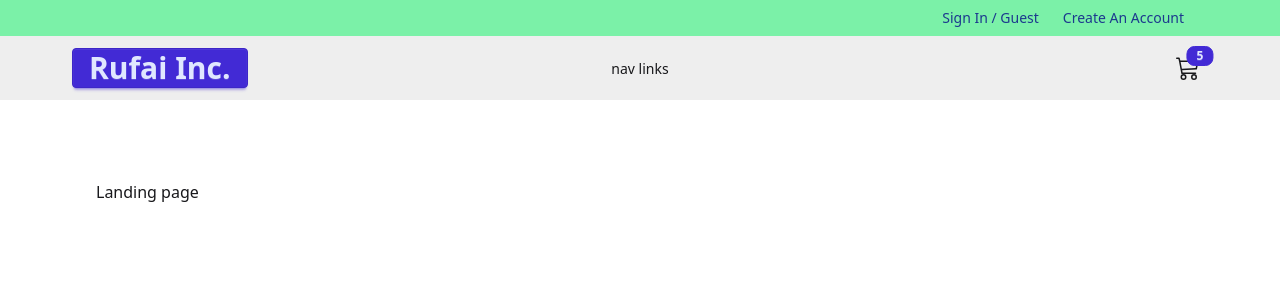
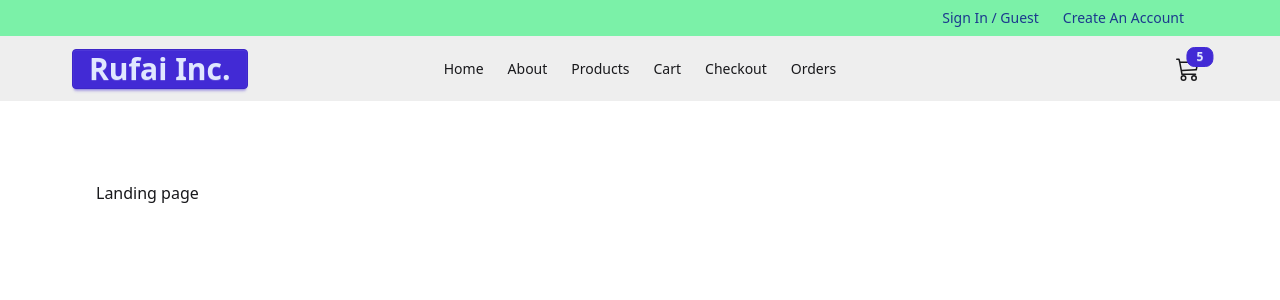
Before and after one commit to abdul-mumin-rufai/rufai-e-commence-react, a React (Vite) app: page / in a window 1280 px wide. Shown: the top 300 px of the page. Built offline with nearby package versions, Linux system fonts and the light colour scheme.

Commit message:
added the navLinks component.

```diff
--- a/src/components/NavBar.jsx
+++ b/src/components/NavBar.jsx
@@ -1,6 +1,7 @@
 import { BsCart3, BsMoonFill, BsSunFill } from 'react-icons/bs';
 import { FaBarsStaggered } from 'react-icons/fa6';
 import { NavLink } from 'react-router-dom';
+import NavLinks from './NavLinks';
 
 function NavBar() {
     return (
@@ -21,14 +22,16 @@ function NavBar() {
                         <ul
                             tabIndex={0}
                             className='menu menu-sm mt-3 z-1 p-2 dropdown-content
-                            shadow bg-base-300'
+                            shadow bg-base-200 rounded-box w-52'
                         >
-                            nav links
+                            <NavLinks/>
                         </ul>
                     </div>
                 </div>
                 <div className="navbar-center hidden lg:flex">
-                    <ul className='menu menu-horizontal'>nav links</ul>
+                    <ul className='menu menu-horizontal'>
+                        <NavLinks />
+                    </ul>
                 </div>
                 <div className="navbar-end">
                     {/* THEME SETUP */}
--- /dev/null
+++ b/src/components/NavLinks.jsx
@@ -0,0 +1,28 @@
+import { NavLink } from "react-router-dom";
+
+const links = [
+    { id: 1, url: '/', text: 'home' },
+    { id: 2, url: 'about', text: 'about' },
+    { id: 3, url: 'products', text: 'products' },
+    { id: 4, url: 'cart', text: 'cart' },
+    { id: 5, url: 'checkout', text: 'checkout' },
+    { id: 6, url: 'orders', text: 'orders' },
+];
+
+const NavLinks = () => {
+
+  return (
+      <>
+          {links.map(link => {
+              const { id, url, text } = link;
+              return <li key={id}>
+                  <NavLink className='capitalize' to={url}>
+                      {text}
+                  </NavLink>
+              </li>
+          })}
+      </>
+  )
+}
+
+export default NavLinks;
```
